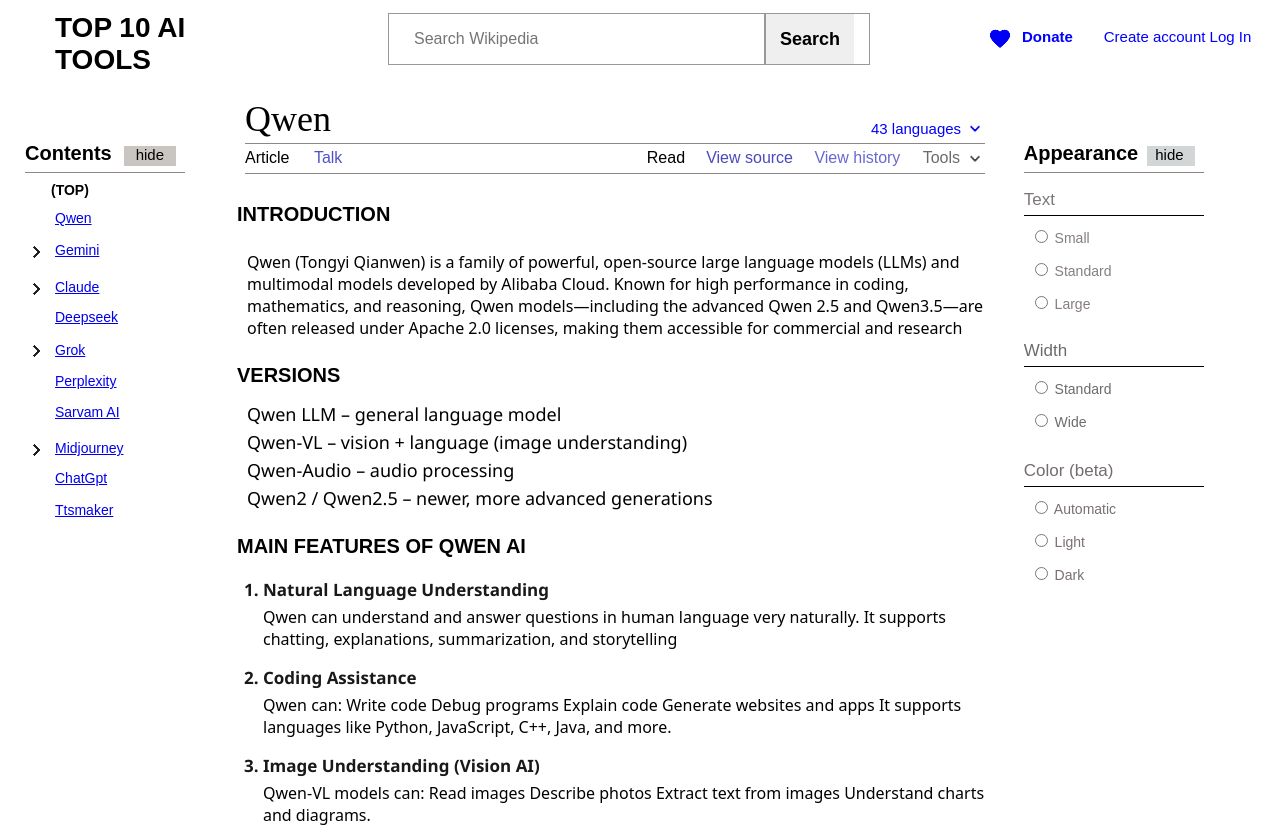
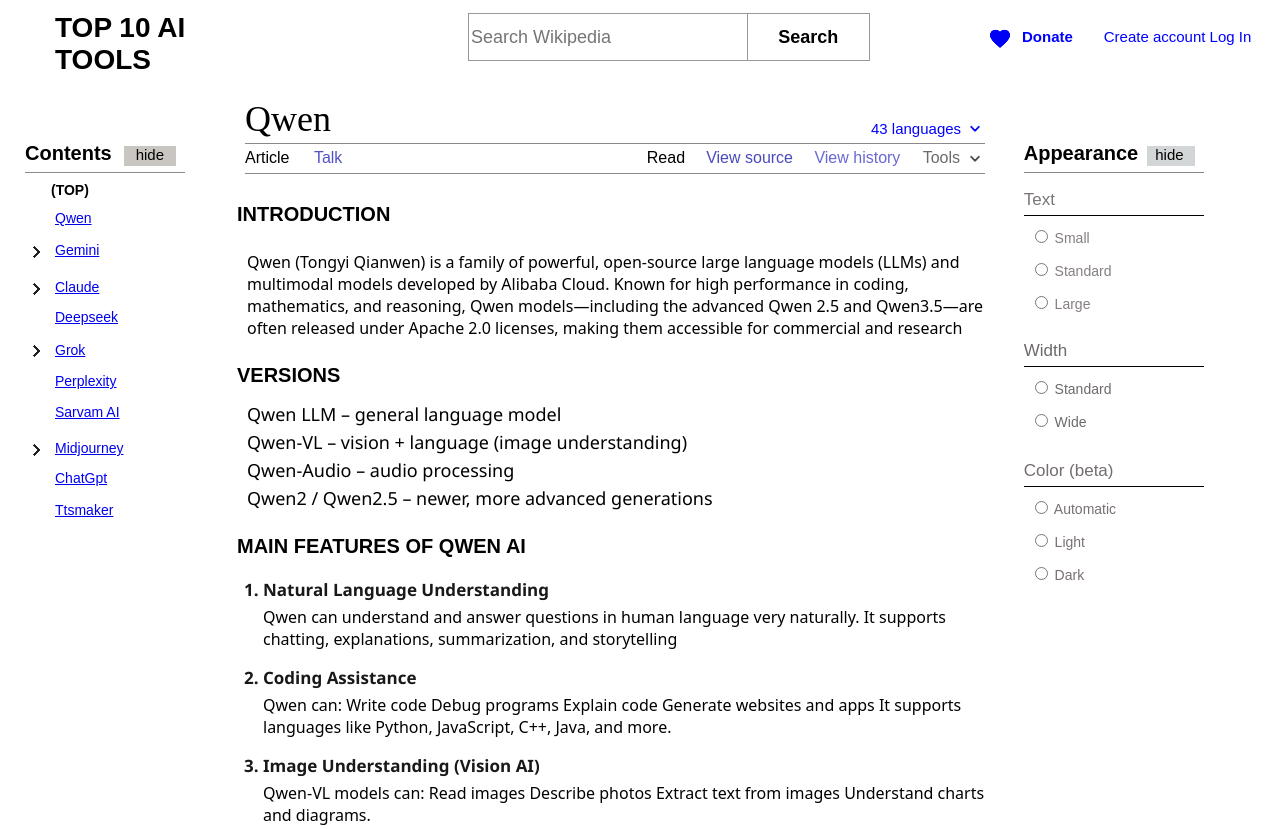
Before and after one commit to pariharsaurabh015-coder/aitoolsinfo, a plain HTML site: page index.html in a window 1280 px wide. Shown: the top 829 px of the page. Drawn offline with Linux system fonts and the light colour scheme.

Commit message:
Update third.css

```diff
--- a/third.css
+++ b/third.css
@@ -2,38 +2,39 @@
 .search-box{
     display: flex;
     align-items: center;
-    width: 450px;
+    width: 400px;
     height: 10px;
     border: 1px solid #999;
     background:white;
-    margin-left: 180px;
+    margin-left: 260px;
     margin-top: 5px;
 
 }
 .search-box{
-    padding: 15px;
+    flex:2;
     color: #555;
-    height: 20px;
-    font-size: 18px;
+    height: 46px;
+    font-size: 20px;
+    background-color:white;
 }
 .search-box input{
     flex: 1;
-    height: 10px;
+    height: 15px;
     border: none;
     outline: none;
-    font-size: 16px;
-    padding: 15px 10px;
+    font-size: 18px;
     background-color: white
 }
 .search-box button{
-    width:90px;
-    height: 50px;
+    flex:0.4;
+    height: 46px;
     border: none;
-    border-left: 2px solid #999;
+    border-left: 1px solid #999;
     font-size: 18px;
     font-weight: bold;
     cursor: pointer;
+    background-color:white;
 }
 .search-box button:hover{
-    background: ;
+    background:#e6e6e6 ;
 }
```
